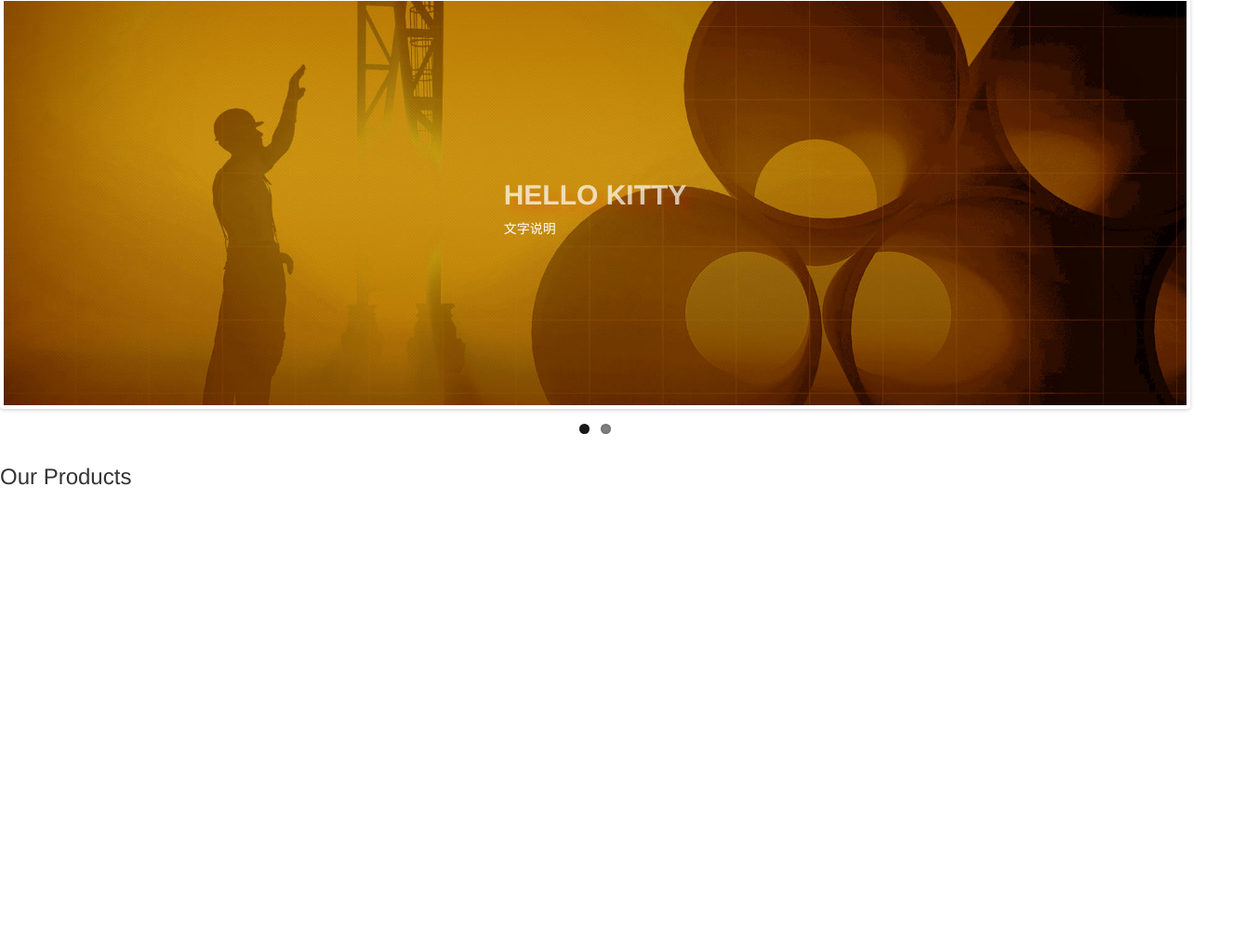
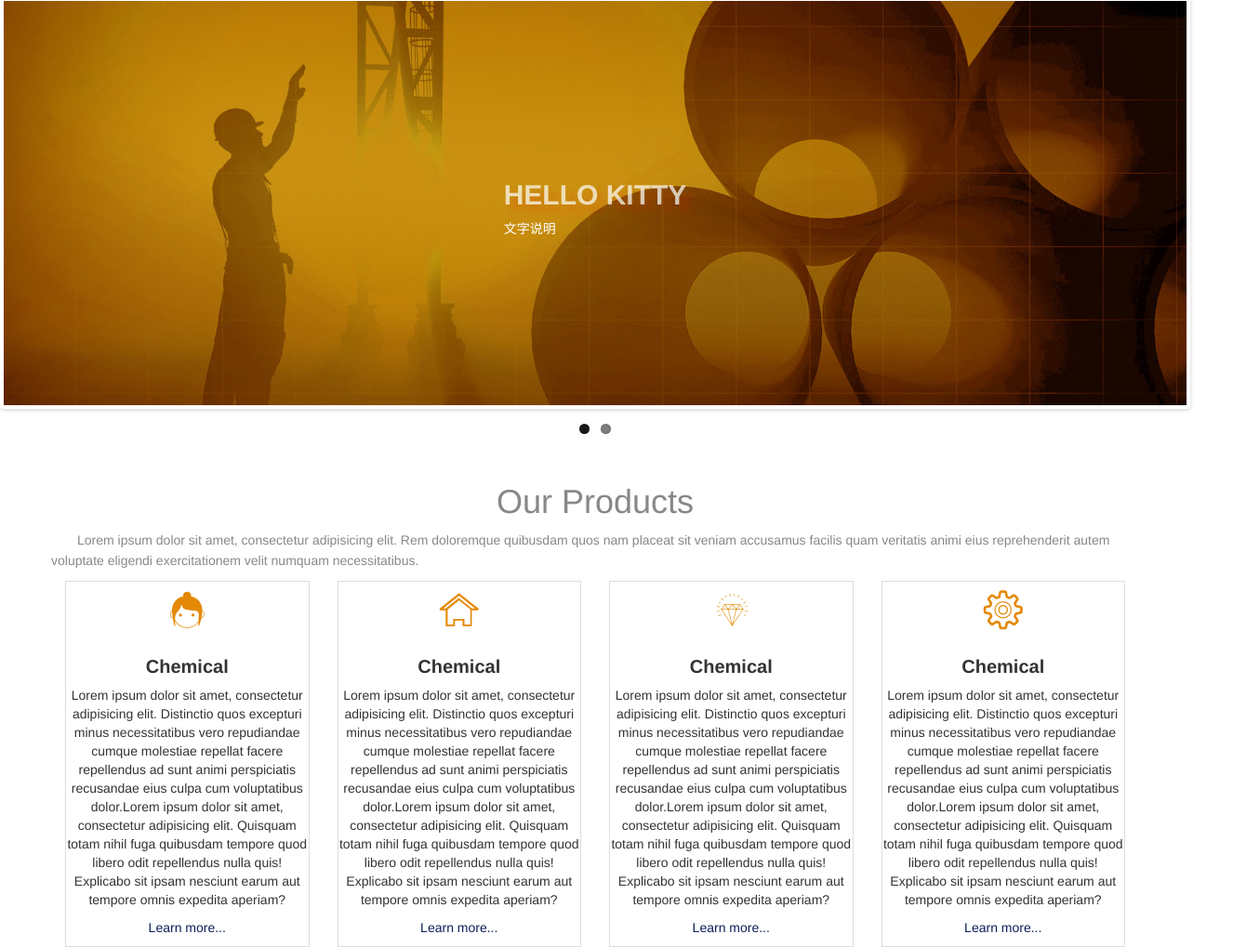
Before and after one commit to coderphr/class-item, a plain HTML site: page example.html in a window 1280 px wide. Shown: the part 115-1134 px from the top of the page at 93% size, 1326 px wide, since content can reach past the window. Before the commit the page ends 800 px from the top, so only its background shows below. Drawn offline with Linux system fonts and the light colour scheme.

Commit message:
Our Products

```diff
--- a/css/flexslider.css
+++ b/css/flexslider.css
@@ -48,9 +48,9 @@ html[xmlns] .slides {display: block;}
 
 /* Direction Nav */
 .flex-direction-nav {*height: 0;}
-.flex-direction-nav a  { text-decoration:none; display: block; width: 40px; height: 48px; margin: -20px 0 0; position: absolute; top: 50%; z-index: 10; overflow: hidden; opacity: 0; cursor: pointer; color: rgba(0,0,0,0.8);  background:url(images/arr.png) no-repeat; text-indent:-999em }
-.flex-direction-nav .flex-prev { left: -50px; background-position:0 0 }
-.flex-direction-nav .flex-next { right: -50px; background-position:-132px 0}
+.flex-direction-nav a  { text-decoration:none; display: block; width: 40px; height: 48px; margin: -20px 0 0; position: absolute; top: 50%; z-index: 10; overflow: hidden; opacity: 0; cursor: pointer; color: rgba(0,0,0,0.8);   text-indent:-999em }
+.flex-direction-nav .flex-prev { left: 0px; background: url(../img/prev.png);}
+.flex-direction-nav .flex-next { right: 0px; background: url(../img/next.png);}
 .flexslider:hover .flex-prev { opacity: 0.7; left: 10px;}
 .flexslider:hover .flex-next { opacity: 0.7; right: 10px;}
 .flexslider:hover .flex-next:hover, .flexslider:hover .flex-prev:hover { opacity: 1; }
--- a/css/index.css
+++ b/css/index.css
@@ -39,3 +39,43 @@ header .navbar-collapse ul.navbar-nav {
 		display: none;
 	}
 }
+
+.our_products h1{
+	text-align: center;
+	color: #888;
+}
+.our_products p{
+	text-indent: 2em;
+	line-height: 1.6em;
+	color: #888;
+}
+.skill-home .iconfont {
+	font-size: 42px;
+	color: #E48907;
+	text-align: center;
+	padding: 36px 0 14px 0;
+}
+
+.skill-home h3 {
+	font-size: 20px;
+	font-weight: 600;
+}
+.skill-home a {
+	color: #0c1f5a;
+}
+
+
+.skill-home .box:hover {
+	background-color: #e48907;
+	cursor: pointer;
+	color: #FFFFFF;
+}
+
+.skill-home .box {
+	text-align: center;
+	border: 1px solid #DDDDDD;
+}
+
+.skill-home .box:hover .iconfont {
+	color: #FFFFFF;
+}
--- a/example.html
+++ b/example.html
@@ -4,9 +4,11 @@
 		<meta charset="utf-8">
 		<title></title>
 		<meta name="viewport" content="width=device-width,initial-scale=1,minimum-scale=1,maximum-scale=1,user-scalable=no" />
+		<link rel="stylesheet" type="text/css" href="css/index.css"/>
+		<link rel="stylesheet" type="text/css" href="css/animate.css"/>
+		<link rel="stylesheet" type="text/css" href="css/iconfont.css"/>
+		<link rel="stylesheet" type="text/css" href="css/flexslider.css"/>
 		<link rel="stylesheet" type="text/css" href="css/bootstrap.min.css" />
-		<link rel="stylesheet" type="text/css" href="css/index.css"/>
-		<link rel="stylesheet" type="text/css" href="css/flexslider.css"/>
 		<script src="js/jquery-3.3.1.min.js" type="text/javascript" charset="utf-8"></script>
 		<script src="js/jquery.flexslider-min.js" type="text/javascript" charset="utf-8"></script>
 		<script src="js/example.js" type="text/javascript" charset="utf-8"></script>
@@ -71,9 +73,76 @@
 			</header>
 		</div>
 		<!-- header end -->
+		<section class="our_products">
+			<div class="container">
+				<div class="row">
+					<div class="col-g-12">
+						<h1>Our Products</h1>
+						<p>
+							Lorem ipsum dolor sit amet, consectetur adipisicing elit. Rem doloremque quibusdam quos nam placeat sit veniam accusamus facilis quam veritatis animi eius reprehenderit autem voluptate eligendi exercitationem velit numquam necessitatibus.
+						</p>
+					</div>
+				</div>
+			</div>
+		</section>
+		<section id="content">
+			<div class="container">
+				<div class="row">
+					<div class="skill-home">
+						<div class="col-md-3">
+							<div class="box">
+								<span class="iconfont icon-girl"></span>
+								<div class="box-area">
+									<h3>Chemical</h3>
+									<p>
+										Lorem ipsum dolor sit amet, consectetur adipisicing elit. Distinctio quos excepturi minus necessitatibus vero repudiandae cumque molestiae repellat facere repellendus ad sunt animi perspiciatis recusandae eius culpa cum voluptatibus dolor.Lorem ipsum dolor sit amet, consectetur adipisicing elit. Quisquam totam nihil fuga quibusdam tempore quod libero odit repellendus nulla quis! Explicabo sit ipsam nesciunt earum aut tempore omnis expedita aperiam?
+									</p>
+									<p><a href="#">Learn more...</a></p>
+								</div>
+							</div>
+						</div>
+						<div class="col-md-3">
+							<div class="box">
+								<span class="iconfont icon-fangzi"></span>
+								<div class="box-area">
+									<h3>Chemical</h3>
+									<p>
+										Lorem ipsum dolor sit amet, consectetur adipisicing elit. Distinctio quos excepturi minus necessitatibus vero repudiandae cumque molestiae repellat facere repellendus ad sunt animi perspiciatis recusandae eius culpa cum voluptatibus dolor.Lorem ipsum dolor sit amet, consectetur adipisicing elit. Quisquam totam nihil fuga quibusdam tempore quod libero odit repellendus nulla quis! Explicabo sit ipsam nesciunt earum aut tempore omnis expedita aperiam?
+									</p>
+									<p><a href="#">Learn more...</a></p>
+								</div>
+							</div>
+						</div>
+						<div class="col-md-3">
+							<div class="box">
+								<span class="iconfont icon-zuanshi"></span>
+								<div class="box-area">
+									<h3>Chemical</h3>
+									<p>
+										Lorem ipsum dolor sit amet, consectetur adipisicing elit. Distinctio quos excepturi minus necessitatibus vero repudiandae cumque molestiae repellat facere repellendus ad sunt animi perspiciatis recusandae eius culpa cum voluptatibus dolor.Lorem ipsum dolor sit amet, consectetur adipisicing elit. Quisquam totam nihil fuga quibusdam tempore quod libero odit repellendus nulla quis! Explicabo sit ipsam nesciunt earum aut tempore omnis expedita aperiam?
+									</p>
+									<p><a href="#">Learn more...</a></p>
+								</div>
+							</div>
+						</div>
+						<div class="col-md-3">
+							<div class="box">
+								<span class="iconfont icon-chilunshezhi"></span>
+								<div class="box-area">
+									<h3>Chemical</h3>
+									<p>
+										Lorem ipsum dolor sit amet, consectetur adipisicing elit. Distinctio quos excepturi minus necessitatibus vero repudiandae cumque molestiae repellat facere repellendus ad sunt animi perspiciatis recusandae eius culpa cum voluptatibus dolor.Lorem ipsum dolor sit amet, consectetur adipisicing elit. Quisquam totam nihil fuga quibusdam tempore quod libero odit repellendus nulla quis! Explicabo sit ipsam nesciunt earum aut tempore omnis expedita aperiam?
+									</p>
+									<p><a href="#">Learn more...</a></p>
+								</div>
+							</div>
+						</div>
+					</div>
+				</div>
+			</div>
+		</section>
 		<!-- about start -->
 		<section class="about">
-			<h3>Our Products</h3>
 		</section>
 		<!-- about end -->
 		<!-- our cusromer start -->
--- a/js/example.js
+++ b/js/example.js
@@ -1,3 +1,12 @@
 $(function() {
-	$('.flexslider').flexslider()
+	$('.flexslider').flexslider();
+	$(".box").hover(function(){
+		$(this).find('.iconfont').addClass("animated fadeInDown");
+		$(this).find('p').addClass('animated fadeInUp');
+	},
+	function(){
+
+	$(this).find('.iconfont').removeClass('animated fadeInDown');
+	$(this).find('p').removeClass('animated fadeInUp');
+	})
 })
```
Also changed, not shown: index.html (added, +35 -0 lines), img/next.png (added), img/prev.png (added).
